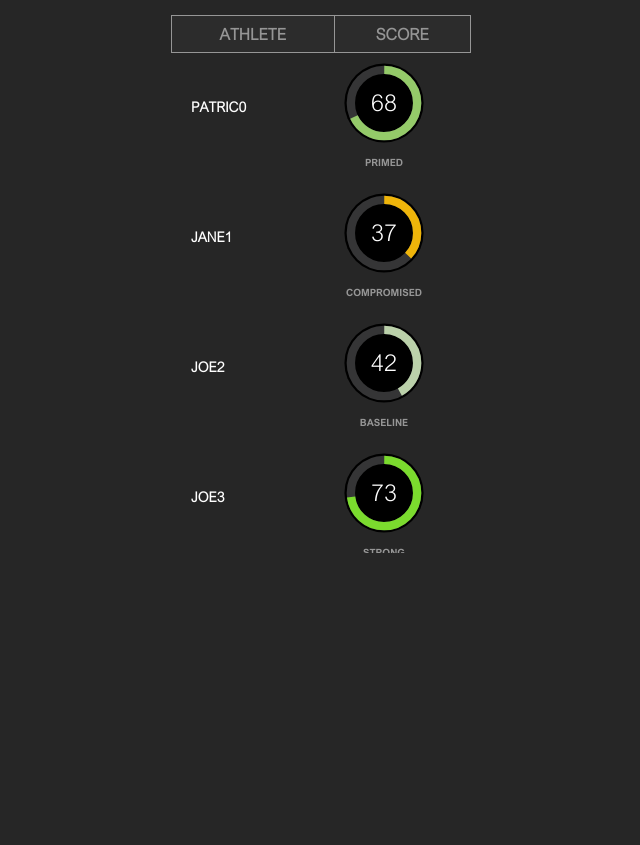
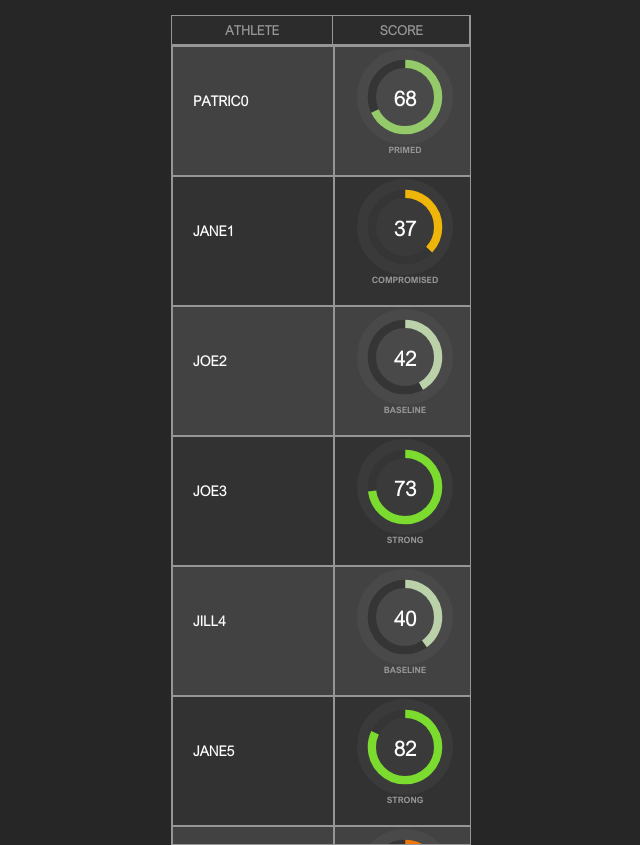
Before and after one commit to dynaput247/userscore, a React (Vite) app: page / in a window 1280 px wide. Shown: the whole page, without its empty margins (319-959 px from the left). Before the commit the page ends 800 px from the top, so only its background shows below. Built offline with nearby package versions, Linux system fonts and the light colour scheme.

Commit message:
Add sceleton background

```diff
--- a/src/ScoreTable.tsx
+++ b/src/ScoreTable.tsx
@@ -71,15 +71,26 @@ export default function ScoreTable() {
         const score = scores?.[name]?.[day]?.sc;
         return (
             <div style={style}
-                className="Cell"
+                className={
+                    columnIndex % 2
+                      ? rowIndex % 2 === 0
+                        ? 'GridItemOdd'
+                        : 'GridItemEven'
+                      : rowIndex % 2
+                      ? 'GridItemEven'
+                      : 'GridItemOdd'
+                  }
             >
                 {columnIndex === 0 ? (<StyledCell>{name}</StyledCell>) : (
+                    <StyledCell>
                     <CircleProgressBar
+                        className="CircleProgressBar"
                         strokeColor={getLevelColor(score)}
                         percentage={score}
                         innerText={getLevelName(score)}
                         key={name}
                     />
+                    </StyledCell>
                 )}
             </div>
         );
@@ -95,19 +106,15 @@ export default function ScoreTable() {
                 ))}
             </Select> */}
             {/* Athlete Score Table */}
-            <Table>
-                <thead>
-                    <tr>
-                        <th>Athlete</th>
-                        <th>Score</th>
-                    </tr>
-                </thead>
-            </Table>
+            <Header>
+                        <span>Athlete</span>
+                        <span>Score</span>
+            </Header>
             <Grid
                 className="Grid"
                 columnCount={1000}
-                columnWidth={(index) => index === 0 ? 162.56 : 136.45}
-                height={500}
+                columnWidth={(index) => index === 0 ? 162 : 137}
+                height={800}
                 rowCount={Object.keys(scores).length}
                 rowHeight={index => 130}
                 width={300}
@@ -127,9 +134,14 @@ const StyledCell = styled.div`
     color: var(--row-text);
     text-transform: uppercase;
     font-weight: 600;
-    position: absolute;
+    position: relative;
     top: 45px;
     left: 20px;
+    .CircleProgressBar {
+        position: relative;
+        bottom: 45px;
+        right: 0px;
+    }
 `
 
 
@@ -164,51 +176,39 @@ interface ScoreData {
     }
 }
 
-const Table = styled.table`
+const Header = styled.div`
+    /* width 300 with the border color --secondary */
     width: 300px;
-    border-collapse: collapse;
+    height: 30px;
+    border: 1px solid var(--secondary);
+    background-color: var(--header-background);
+    /* font light  */
     color: var(--row-text);
+    display: flex;
+    align-items: center;
+    justify-content: center;
     text-transform: uppercase;
-    font-weight: 600;
-    thead {
+    /* :first-child {
+        width: 162px;
+    } */
+    /* add border between flex items */
+    span {
+        border-right: 1px solid var(--secondary);
+        display: flex;
+        align-items: center;
+        justify-content: center;
+        height: 100%;
+        width: 137px;
+        font-family: 'Arial Nova Light', sans-serif;
+        font-size: 13px;
         color: var(--secondary);
-        width: 300px;
+        font-weight: 600;
     }
-    tr:nth-child(even) {
-        background-color: var(--background-even);
-        .outer-circle {
-            stroke: var(--outer-circle-even);
-            fill: var(--outer-circle-even);
-        }
+    /* second span 137 width */
+    span:first-child {
+        /* border: 1px solid var(--secondary); */
+        width: 162px;
     }
-    tr:nth-child(odd) {
-        background-color: var(--background);
-        .outer-circle {
-            stroke: var(--outer-circle);
-            fill: var(--outer-circle);
-        }
-    }
-    th {
-        background-color: var(--header-background);
-        text-align: center;
-        font-family: 'Arial Nova Light', sans-serif;
-
-    }
-    th, td {
-        border: 1px solid var(--secondary);
-        padding: 8px;
-    }
-    td {
-        padding-left: 17px;
-    }
-    .progress-circle-cell {
-        padding-left: 20px;
-        padding-top: 5px;
-        padding-bottom: 5px;
-  }
-  /* .rows {
-    content-visibility: auto;
-  } */
 `
 
 const getLevel = (score: number) => {
--- a/src/index.css
+++ b/src/index.css
@@ -50,3 +50,39 @@ body {
   --row-text: #fefefe;
   --trail-stroke: #353536
 }
+
+.Cell {
+  border: 1px solid var(--secondary);
+}
+
+
+.GridItemEven {
+  background-color: var(--background-even);
+  border: 1px solid var(--secondary);
+}
+
+.GridItemOdd {
+  background-color: var(--background);
+  border: 1px solid var(--secondary);
+}
+
+.GridItemEven .outer-circle  {
+  /* background-color: var(--background-even); */
+      stroke: var(--outer-circle-even);
+      fill: var(--outer-circle-even);
+}
+.GridItemOdd .outer-circle {
+  /* background-color: var(--background); */
+      stroke: var(--outer-circle);
+      fill: var(--outer-circle);
+}
+
+.Grid {
+  /* thin scrollbar */
+  scrollbar-width: thin;
+  border: 1px solid var(--secondary);
+  background-image: linear-gradient(var(--secondary),var(--secondary)000);
+  background-size: 2px 100%;
+  background-repeat: no-repeat;
+  background-position: 162px 0px, 0px 0px;
+}
```
